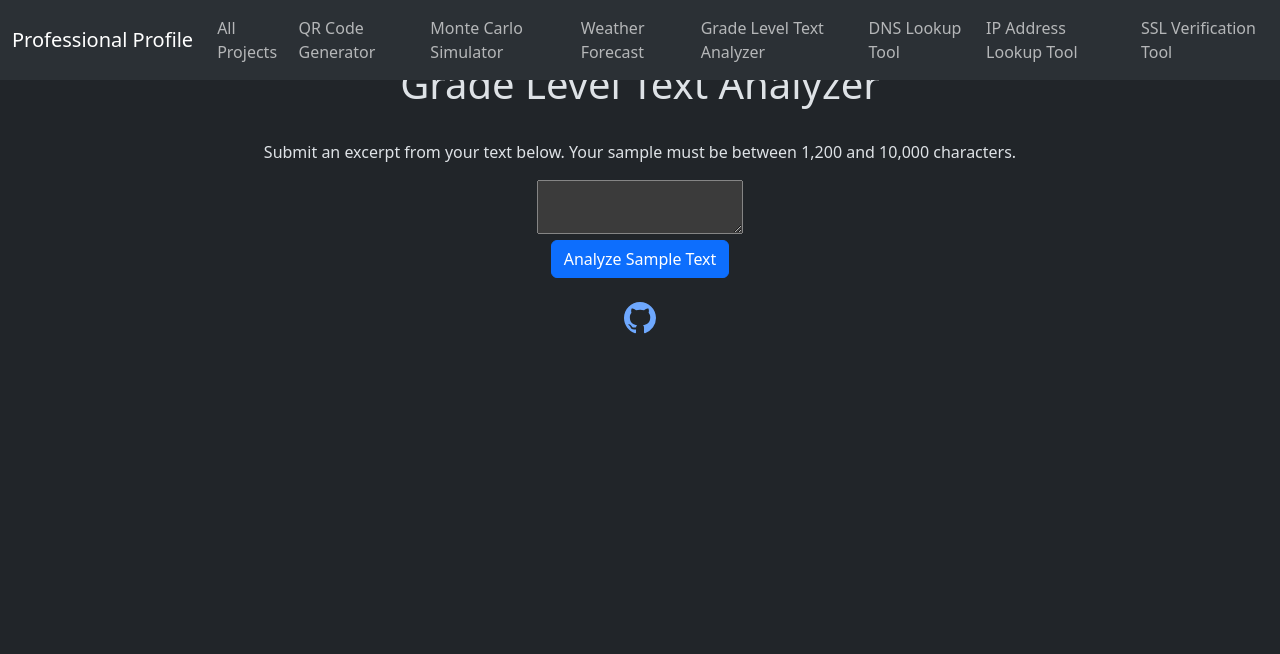
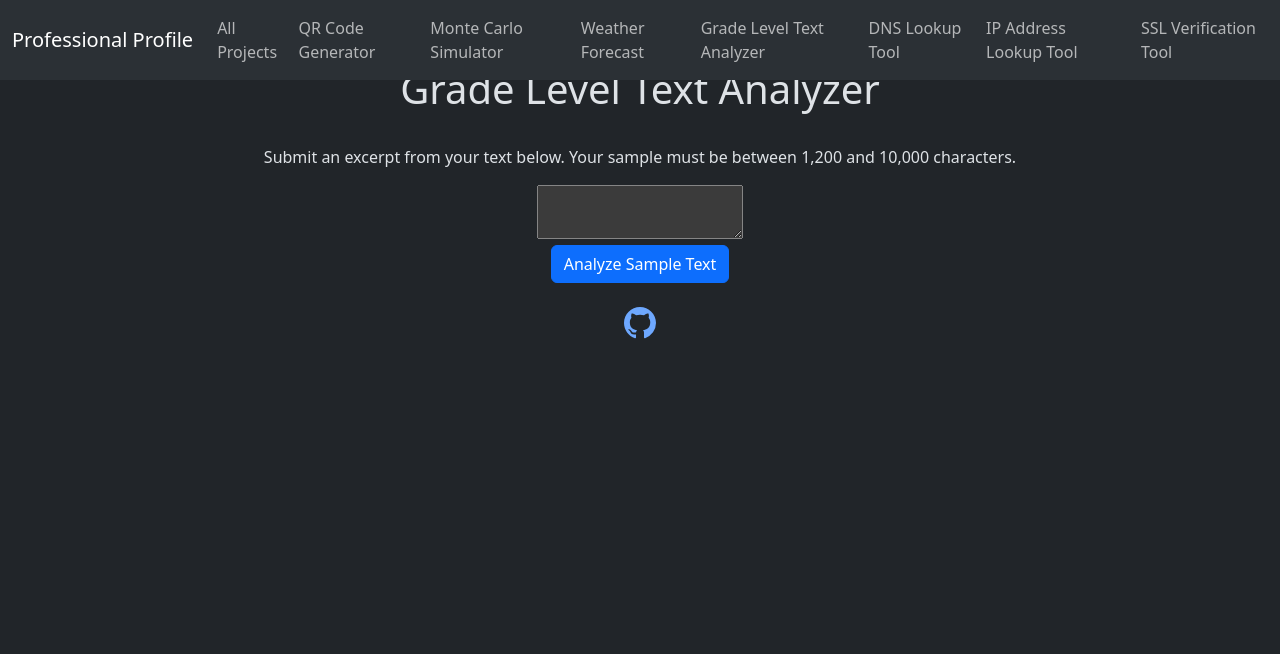
Before and after one commit to BenCritt/profile_workspace_heroku, a Django app: template projects/templates/projects/grade_level_analyzer.html in a window 1280 px wide. Shown: the top 654 px of the page. Run offline with Django 3.2, Linux system fonts and the light colour scheme; the template is opened without the code that fills it, so the values that code supplies are empty, except form fields; tables that the repository leaves empty hold one stand-in row (values such as "Sample post"); form fields are guessed from the names that the template uses; some libraries are stand-ins or nearby versions.

Commit message:
Adjusting paddig for navbar and footer.

```diff
--- a/projects/templates/projects/base.html
+++ b/projects/templates/projects/base.html
@@ -67,7 +67,7 @@
     <!-- Custom styles for padding to prevent navbar and footer overlaps -->
     <style>
       body {
-        padding-top: 60px; /* Adjust based on your navbar height */
+        padding-top: 65px; /* Adjust based on your navbar height */
       }
 
       @media (max-width: 768px) {
@@ -77,7 +77,7 @@
       }
 
       main {
-        padding-bottom: 60px; /* Adjust based on your footer height */
+        padding-bottom: 75px; /* Adjust based on your footer height */
       }
     </style>
     <!-- Favicon code. -->
```
